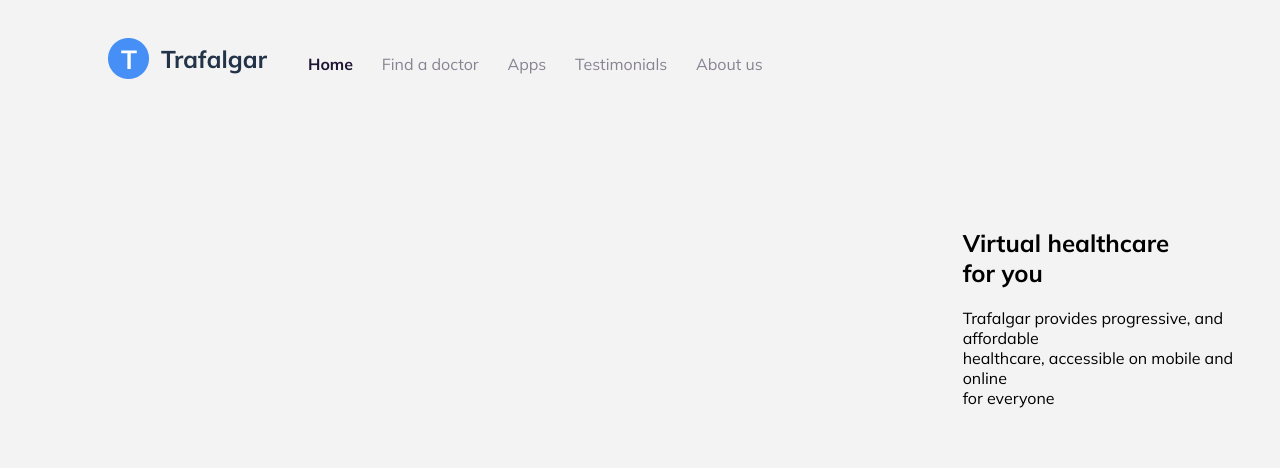
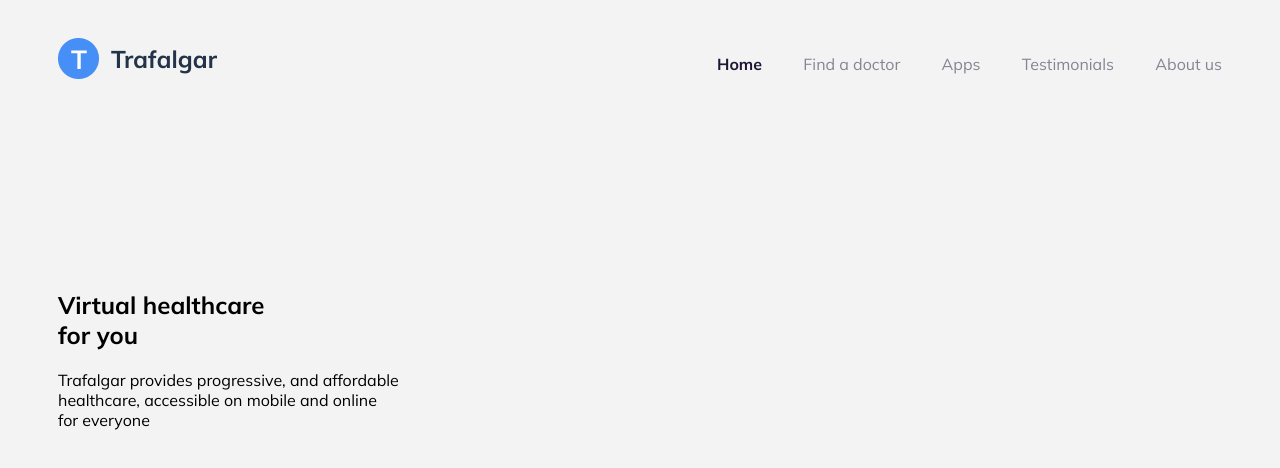
Before and after one commit to EvilHihsi/C-Users-llwal-Desktop-Trafalagar_Sokolovskyi, a plain HTML site: page index.html in a window 1280 px wide. Drawn offline with Linux system fonts and the light colour scheme.

Commit message:
Refactor width and height, fixed sections, added main container...

```diff
--- a/index.html
+++ b/index.html
@@ -10,7 +10,10 @@
     <title>Trafalgar</title>
 </head>
 <body>
-    <header><img src="images/logo.png" alt="1">
+    <div class="container">
+    <header>
+        <div class="top_nav_container">
+            <img src="images/logo.png" alt="1">
             <nav class="top_nav">
                 <ul class="nav">
                     <li><a href="#" class="bold">Home</a></li>
@@ -20,6 +23,7 @@
                     <li><a href="#" class="low_opac">About us</a></li>
                 </ul>
             </nav>
+        </div>
         <section class="nav_consult">
             <div class="nav_text">
                 <h1>Virtual healthcare <br>for you</h1>
@@ -29,5 +33,6 @@
             </div>
         </section>
     </header>
+    </div>
 </body>
 </html>
--- a/style.css
+++ b/style.css
@@ -6,11 +6,19 @@ body {
     background-color: #f3f3f3;
 }
 
+.container {
+    max-width: 1200px;
+    margin: 0 auto;
+    padding: 0 50px;
+    padding-top: 30px;
+
+}
+
 a {
     text-decoration: none;
 }
 
-header {
+header .top_nav_container{
     display: flex;
     justify-content: space-between;
 }
@@ -18,18 +26,11 @@ header {
 header img {
     width: 160px;
     height: 41px;
-    top: 56px;
-    left: 191px;
-    margin-left: 100px;
-    margin-top: 30px;
 }
 
 .top_nav {
     width: 545px;
-    height: 23px;
     margin-inline-start: auto;
-    margin-right: 200px;
-    margin-top: 30px;
 }
 
 .nav {
```
Lines whose indentation alone changed are shown as unchanged.
